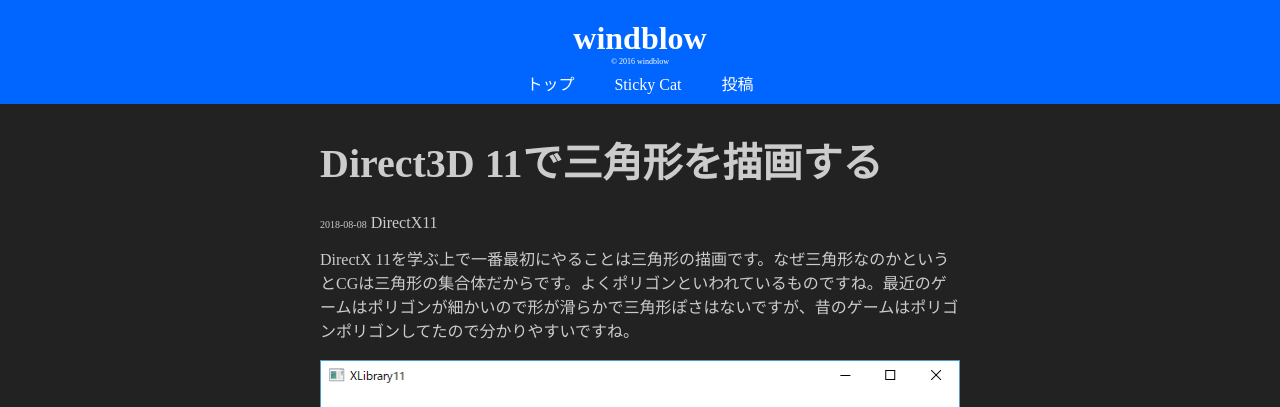
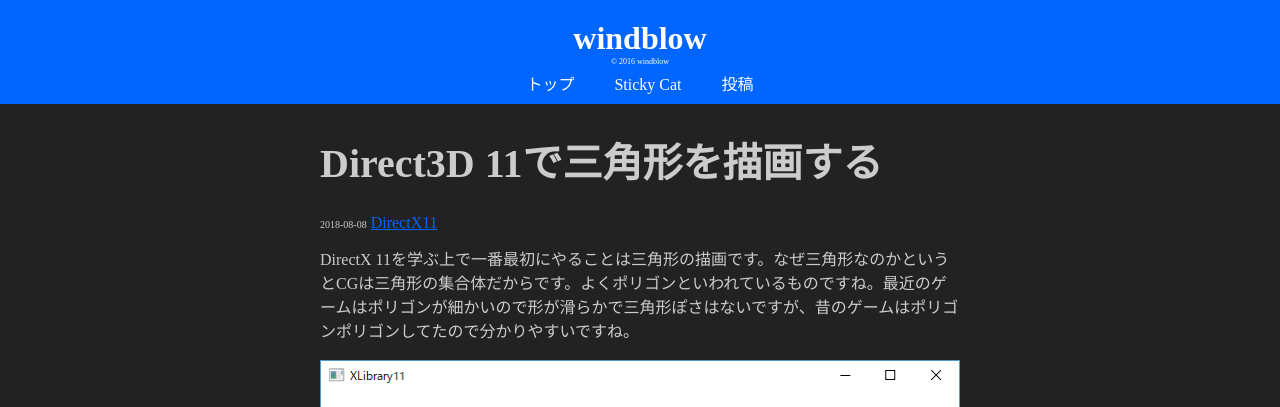
Before and after one commit to itukikikuti/windblow.net, a Jekyll site: the page built from _posts/DirectX11/2018-08-08-Direct3D 11で三角形を描画する.md, in a window 1280 px wide. Shown: the top 407 px of the page. Built offline with Jekyll 4.4.1, drawn with Linux system fonts in a browser that asks for light colours.

Commit message:
Update post.html

```diff
--- a/_layouts/post.html
+++ b/_layouts/post.html
@@ -5,7 +5,11 @@
     <h1>
         <a href="{{ page.url }}">{{ page.title }}</a>
     </h1>
+    {% if page.date %}
     <time>{{ page.date | date: "%Y-%m-%d" }}</time>
-    {{ page.categories }}
+    {% endif %}
+    {% if page.categories %}
+    <a class="tag" href="/posts/{{ page.categories }}/">{{ page.categories }}</a>
+    {% endif %}
     {{ content }}
 </article>
```
